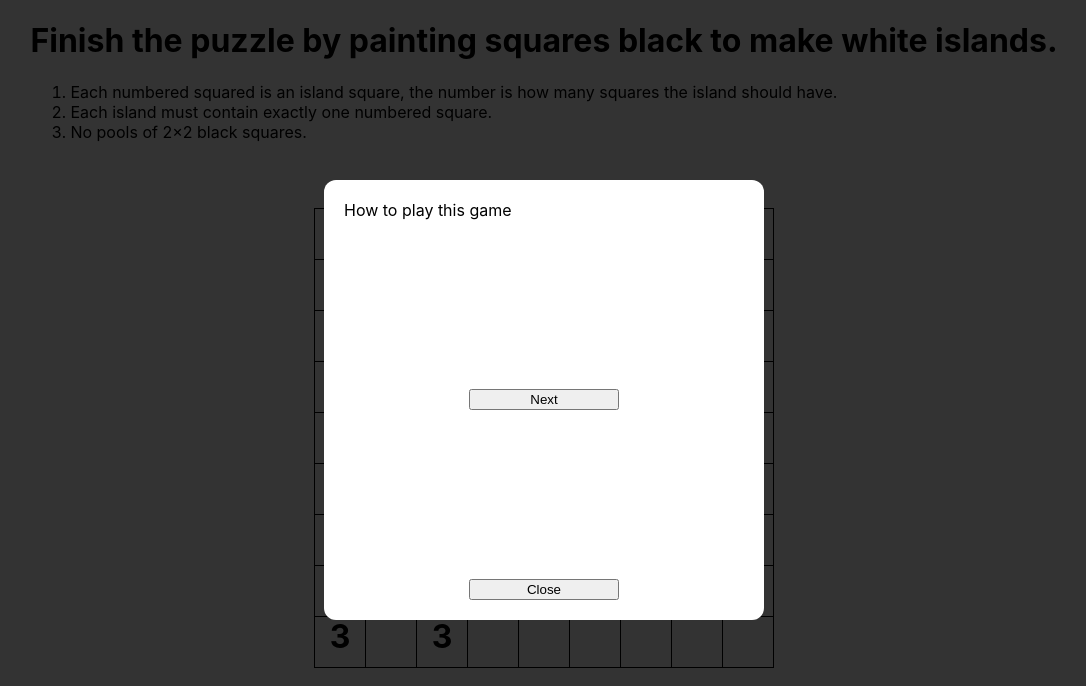
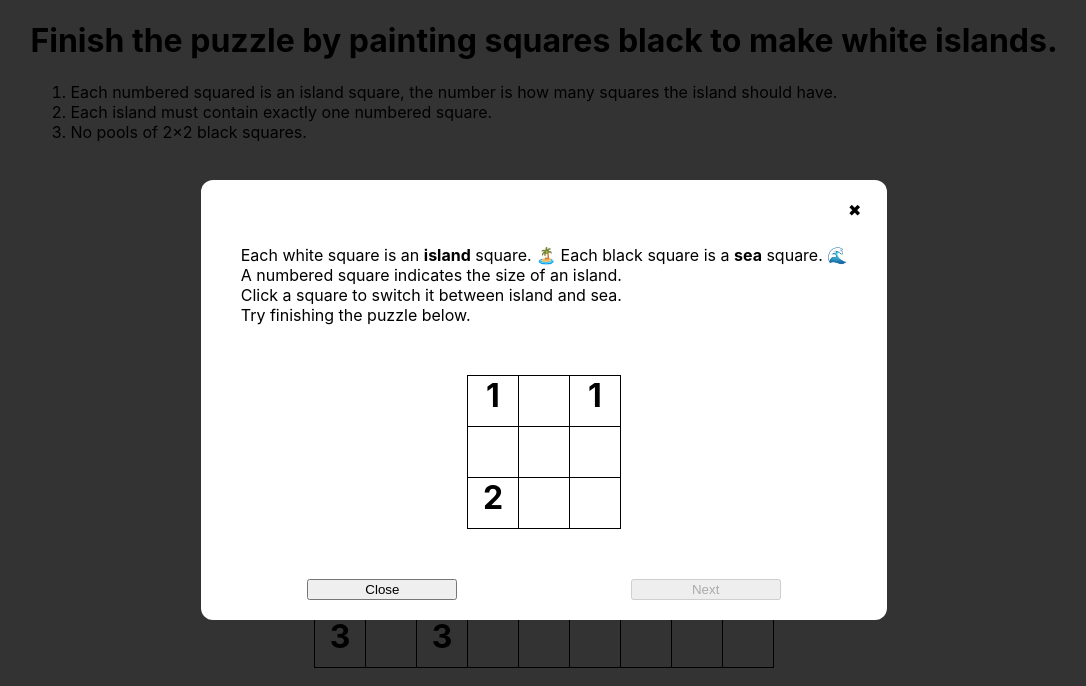
Before and after one commit to amadeuswolfkang/nurikabe, a React (Create React App) app: page / in a window 1280 px wide. Shown: the top 686 px of the page, without its empty margins (96-1182 px from the left). Built offline with nearby package versions, Linux system fonts and the light colour scheme.

Commit message:
Create tutorial step one

```diff
--- a/src/App.tsx
+++ b/src/App.tsx
@@ -2,17 +2,26 @@ import Grid from "./components/grid/Grid";
 import Instructions from "./components/instructions/Instructions";
 import Modal from "./components/modal/Modal";
 import './App.css';
-import { useState } from "react";
+import { useState, useEffect } from "react";
+import { createSamplePuzzle } from "./utils/gridUtils";
+
 
 function App() {
 
-    const [isOpen, setIsOpen] = useState(true);
+  const [isOpen, setIsOpen] = useState(true);
+  const [isPuzzleComplete, setIsPuzzleComplete] = useState(false);
+
+  useEffect(() => {
+    if (isPuzzleComplete) {
+      alert("Win!");
+    }
+  }, [isPuzzleComplete])
 
   return (
     <div className="App">
-      <Modal isOpen = {isOpen} onClose = {()=>setIsOpen(false)}/>
-      <Instructions/>
-      <Grid />
+      <Modal isOpen={isOpen} onClose={() => setIsOpen(false)} />
+      <Instructions />
+      <Grid createPuzzle={createSamplePuzzle} dimensions={'9'} isPuzzleComplete={setIsPuzzleComplete} />
     </div>
   );
 }
--- a/src/components/grid/Grid.css
+++ b/src/components/grid/Grid.css
@@ -1,15 +1,29 @@
 .grid {
     display: grid;
-    grid-template-columns: repeat(9, 50px);
-    grid-template-rows: repeat(9, 50px);
+    /* grid-template-columns: repeat(9, 50px);
+    grid-template-rows: repeat(9, 50px); */
     /* grid-template-columns: repeat(3, 50px);
     grid-template-rows: repeat(3, 50px); */
     background-color: black;
     gap: 1px;
-    width: 459px;
-    height: 459px;
+    /* width: 459px;
+    height: 459px; */
     padding-left: 1px;
     padding-top: 1px;
     margin-top: 50px;
     text-align: center;
 }
+
+.grid-dimensions-3 {
+    grid-template-columns: repeat(3, 50px);
+    grid-template-rows: repeat(3, 50px);
+    width: 153px;
+    height: 153px;
+}
+
+.grid-dimensions-9 {
+    grid-template-columns: repeat(9, 50px);
+    grid-template-rows: repeat(9, 50px);
+    width: 459px;
+    height: 459px;
+}
--- a/src/components/grid/Grid.tsx
+++ b/src/components/grid/Grid.tsx
@@ -1,15 +1,22 @@
 import { useEffect, useState } from "react";
 import "./Grid.css";
-import { createSamplePuzzle, checkIslands, checkSea, checkPools } from "../../utils/gridUtils";
+import { checkIslands, checkSea, checkPools } from "../../utils/gridUtils";
 import { Cell } from "../cell/Cell";
+import { CellData } from '../cell/types';
 
-const Grid = () => {
-  const [grid, setGrid] = useState(createSamplePuzzle);
+type GridProps = {
+  createPuzzle: () => CellData[][];
+  dimensions: string;
+  isPuzzleComplete: (T: boolean) => void;
+}
+
+const Grid = ({ createPuzzle, dimensions, isPuzzleComplete }: GridProps) => {
+  const [grid, setGrid] = useState(createPuzzle());
   //const [grid, setGrid] = useState(createEasyPuzzle);
 
   useEffect(() => {
     if (checkIslands(grid) && checkSea(grid) && checkPools(grid)) {
-      alert("Congratulations, you solved the puzzle!");
+      isPuzzleComplete(true);
     }
   }, [grid])
 
@@ -25,7 +32,7 @@ const Grid = () => {
   };
 
   return (
-    <div className="grid">
+    <div className={ `grid grid-dimensions-${dimensions}`}>
       {grid.map((row) =>
         row.map(cell =>
           <Cell
--- a/src/components/modal/Modal.css
+++ b/src/components/modal/Modal.css
@@ -24,8 +24,28 @@
 }
 
 .button {
-    margin-top: auto;
-    margin-left: auto;
-    margin-right: auto;
     width: 150px;
 }
+
+.buttonContainer {
+    margin-top: auto;
+    /* margin-left: auto;
+    margin-right: auto; */
+    display: flex;
+    flex-direction: row;
+    justify-content: space-around;
+}
+
+.close {
+    display: flex;
+    justify-content: center;
+    margin-left: auto;
+    cursor: pointer;
+    height: 25px;
+    width: 25px;
+}
+
+.close:hover {
+    background-color: rgb(240, 61, 61);
+    color: white;
+}
--- a/src/components/modal/Modal.tsx
+++ b/src/components/modal/Modal.tsx
@@ -1,4 +1,6 @@
 import "./Modal.css";
+import Tutorial from "../tutorial/Tutorial";
+import { useState } from "react";
 
 type ModalProps = {
     isOpen: boolean;
@@ -6,13 +8,20 @@ type ModalProps = {
 };
 
 const Modal = ({ isOpen, onClose }: ModalProps) => {
+
+    const [isButtonEnabled, setIsButtonEnabled] = useState(false);
+
     if (isOpen) {
         return (
-            <div className="background" onClick = {onClose}>
-                <div className="modal" onClick = {e => e.stopPropagation()}>
-                    How to play this game
-                    <button className="button">Next</button>
-                    <button className="button" onClick = {onClose}>Close</button>
+            <div className="background" onClick={onClose}>
+                <div className="modal" onClick={e => e.stopPropagation()}>
+                    <div className="close" onClick={onClose}>✖</div>
+                    <Tutorial isButtonEnabled={setIsButtonEnabled} />
+
+                    <div className="buttonContainer">
+                        <button className="button" onClick={onClose}>Close</button>
+                        <button className="button" disabled={!isButtonEnabled}>Next</button>
+                    </div>
                 </div>
             </div>
         );
--- /dev/null
+++ b/src/components/tutorial/Tutorial.css
@@ -0,0 +1,8 @@
+.container {
+    margin: 20px;
+}
+
+.grid-container {
+    display: flex;
+    justify-content: center;
+}
--- /dev/null
+++ b/src/components/tutorial/Tutorial.tsx
@@ -0,0 +1,41 @@
+import "./Tutorial.css";
+import Grid from "../grid/Grid"
+import { createStepOnePuzzle } from "../../utils/gridUtils"
+import { useState, useEffect } from "react"
+
+type TutorialProps = {
+    isButtonEnabled: (T: boolean) => void;
+}
+
+const Tutorial = ({ isButtonEnabled }: TutorialProps) => {
+
+      const [isPuzzleComplete, setIsPuzzleComplete] = useState(false);
+
+      useEffect(() => {
+        if (isPuzzleComplete) {
+          isButtonEnabled(true);
+        }
+      }, [isPuzzleComplete])
+
+    return (
+        <div className="container">
+            <span>
+                Each white square is an <strong>island</strong> square. 🏝️ Each black square is a <strong>sea</strong> square. 🌊 <br></br>
+                A numbered square indicates the size of an island.<br></br>
+
+                Click a square to switch it between island and sea.<br></br>
+
+                Try finishing the puzzle below.
+            </span>
+
+            <div className="grid-container">
+                <Grid createPuzzle={createStepOnePuzzle} dimensions={'3'} isPuzzleComplete={setIsPuzzleComplete} />
+            </div>
+
+        </div>
+    );
+
+
+}
+
+export default Tutorial;
--- a/src/utils/gridUtils.ts
+++ b/src/utils/gridUtils.ts
@@ -15,10 +15,10 @@ const samplePuzzle: number[][] = [
   [3, 0, 3, 0, 0, 0, 0, 0, 0],
 ];
 
-const easyPuzzle: number[][] = [
-  [3, 0, 0],
+const stepOnePuzzle: number[][] = [
+  [1, 0, 1],
   [0, 0, 0],
-  [0, 0, 3]
+  [2, 0, 0]
 ];
 
 const floodFill = (
@@ -145,8 +145,8 @@ export const checkIslands = (grid: CellData[][]) => {
   return true;
 };
 
-export const createEasyPuzzle = (): CellData[][] => {
-  return easyPuzzle.map((row, rowIndex) =>
+export const createStepOnePuzzle = (): CellData[][] => {
+  return stepOnePuzzle.map((row, rowIndex) =>
     row.map((number, columnIndex) => (
       number === 0 ? {
         rowIndex,
```
